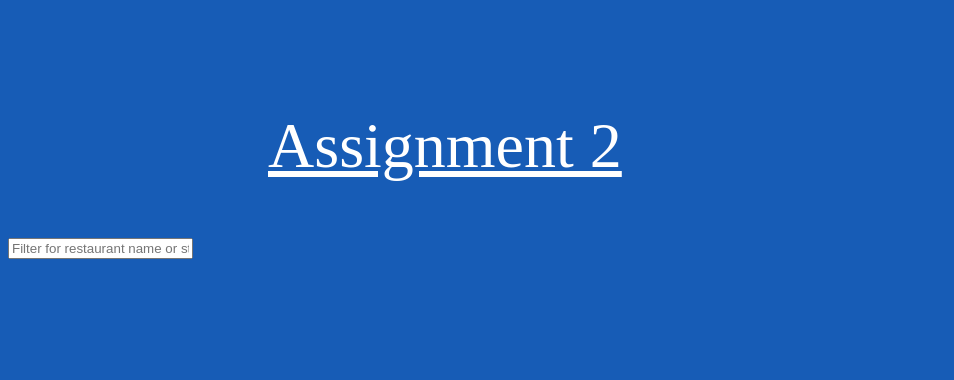
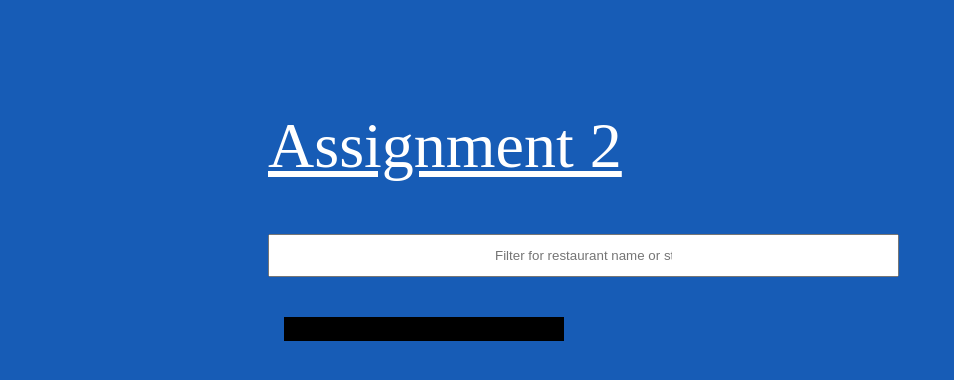
Before and after one commit to Shivppatel/INST377-Assignment2, a plain HTML site: page public/index.html in a window 1280 px wide. Shown: the whole page, without its empty margins (0-954 px from the left). Drawn offline with Linux system fonts and the light colour scheme; no server answers.

Commit message:
slight modification to CSS, still need to style more
Slight mods to CSS need to style more and make it so the output goes away when the input box is blank

```diff
--- a/public/script.js
+++ b/public/script.js
@@ -14,7 +14,8 @@
     return restaurants.filter(place => {
 
         const regex = new RegExp(wordToMatch, 'gi');
-        return place.name.match(regex) || place.state.match(regex);
+        return place.name.match(regex) || place.category.match(regex) ||
+         place.state.match(regex);
 
     })
 
@@ -27,8 +28,9 @@
 
         return `
         <li>
-            <span class="name">${place.name}, ${place.state}</span>
-            <span class="zip">${place.zip}</span>
+            <span class="name">${place.name},\r\n ${place.category},
+            ${place.state} </span>
+            <span class="address">${place.city}, ${place.address_line_1}, ${place.zip}</span>
         <\li>
         `;
 
--- a/public/styles.css
+++ b/public/styles.css
@@ -99,6 +99,13 @@ body {
   width: 95px;
 }
 
+.flex-outer li {
+  background: #000000;
+  margin: 40px 260px;
+  padding: 12px 75px;
+
+}
+
 /* Headers */
 
 h1 {
@@ -111,9 +118,22 @@ h1 {
   text-decoration: underline;
 }
 
+.textinput {
+  display: flex;
+  flex-wrap: wrap;
+  align-items: center;
+  text-align: left;
+  margin-left: 100px;
+  margin: 40px 260px;
+  padding: 12px 225px;
+}
+
+/* lists */
+
+
 
 /* Media Rules*/
-@media screen and (max-width: 1600px) {
+@media screen and (min-width: 1600px) {
   .profile {
     display: flex;
     flex-direction: row;
```
